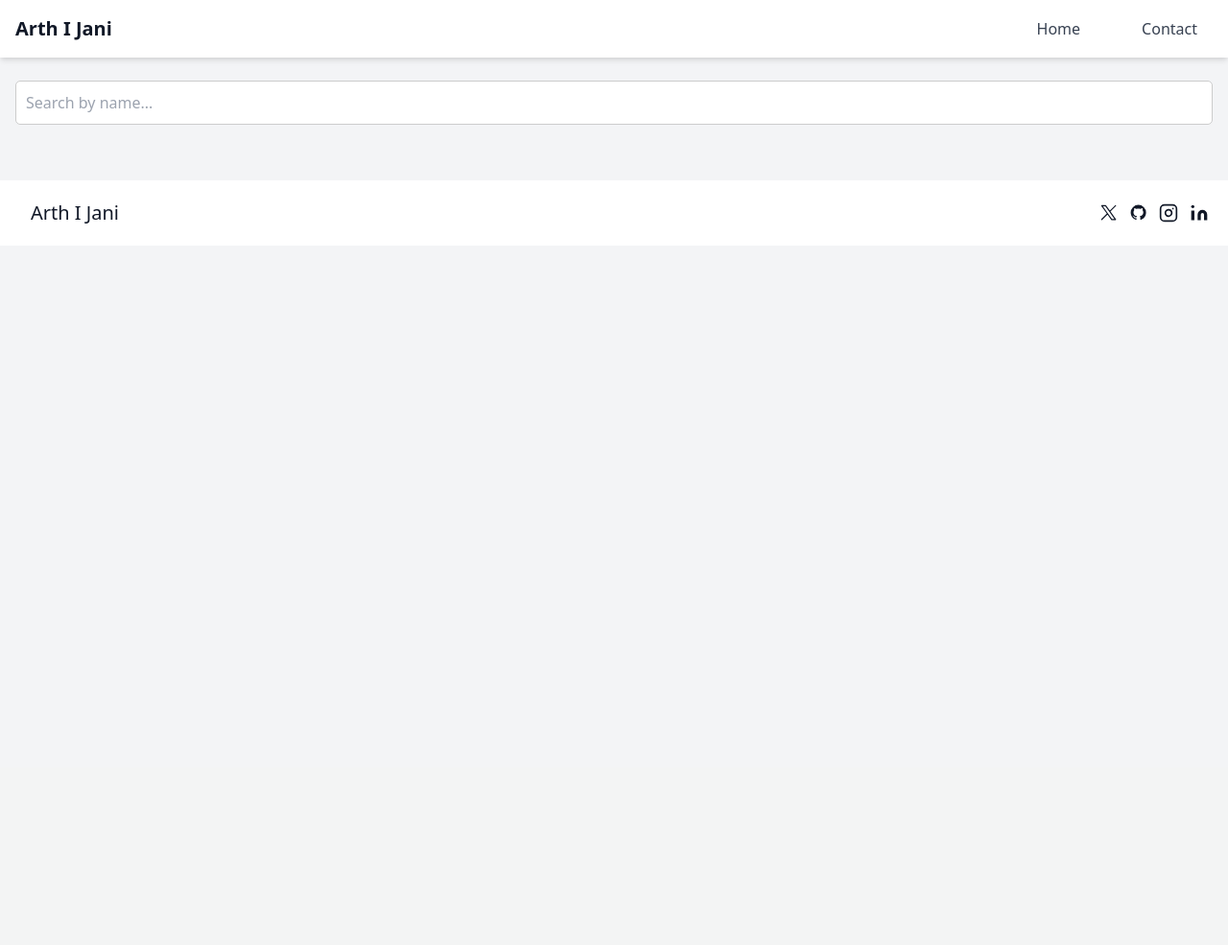
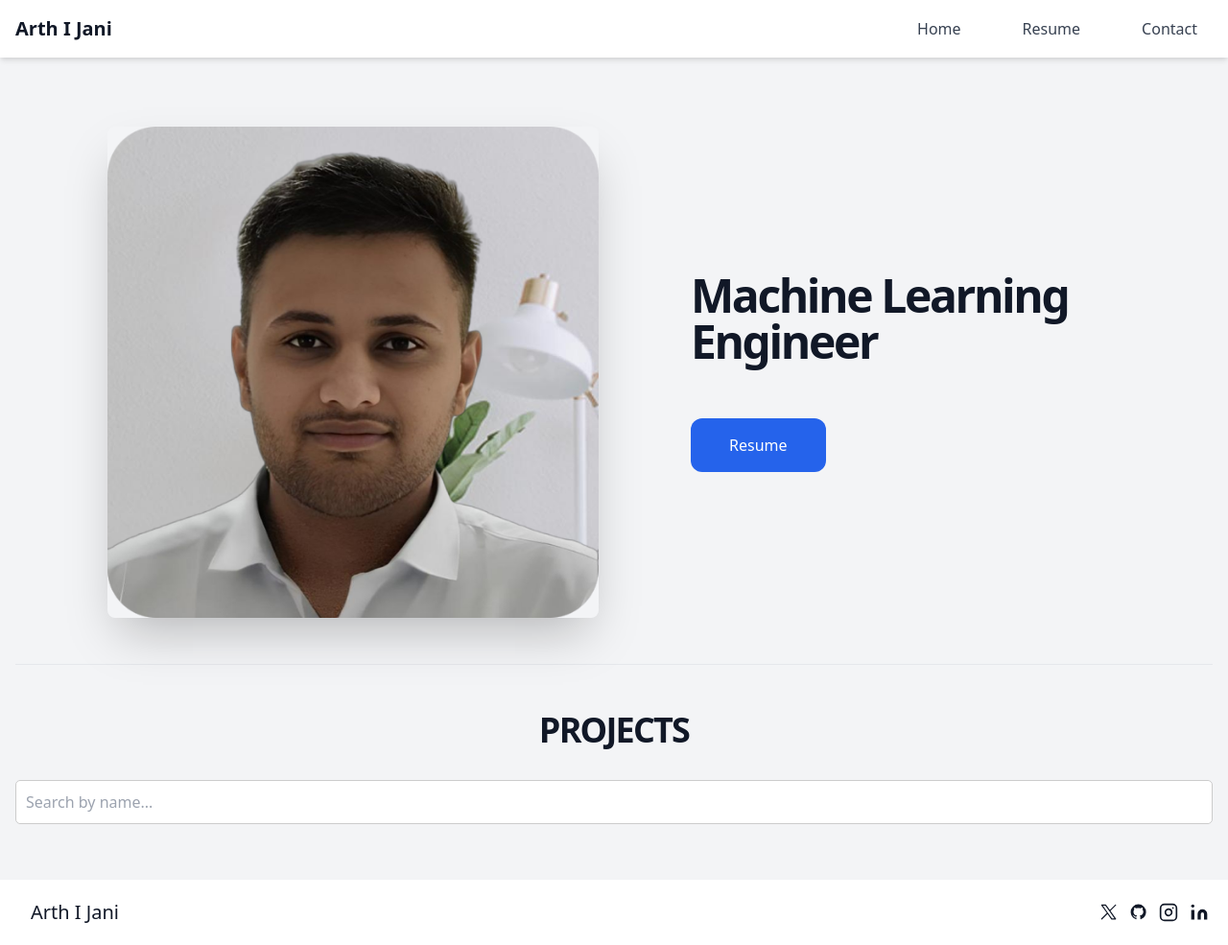
Before and after one commit to ArthIJani/Portfolio_Django, a Django app: template portfolio/main/templates/home.html in a window 1280 px wide. Shown: the whole page at 96% size. Before the commit the page ends 233 px from the top, so only its background shows below. Run offline with Django 4.2, Linux system fonts and the light colour scheme; the template is opened without the code that fills it, so the values that code supplies are empty.

Commit message:
home.html

```diff
--- a/portfolio/main/templates/base.html
+++ b/portfolio/main/templates/base.html
@@ -27,6 +27,9 @@
       <ul class="flex space-x-8">
         <li>
           <a href="/home" class="text-gray-700 hover:text-blue-600 transition duration-300 ease-in-out px-4 py-2 rounded-md font-medium">Home</a>
+        </li>
+        <li>
+          <a href="/" class="text-gray-700 hover:text-blue-600 transition duration-300 ease-in-out px-4 py-2 rounded-md font-medium">Resume</a>
         </li>
         <li>
           <a href="/contact" class="text-gray-700 hover:text-blue-600 transition duration-300 ease-in-out px-4 py-2 rounded-md font-medium">Contact</a>
--- a/portfolio/main/templates/home.html
+++ b/portfolio/main/templates/home.html
@@ -9,7 +9,42 @@
 {% endblock %}
 
 {% block content %}
+<section>
+  <div class="px-4 py-12 mx-auto max-w-8xl sm:px-6 md:px-12 lg:px-24 lg:py-15">
+    <div class="flex flex-wrap items-center mx-auto max-w-7xl">
+      <div class="w-full lg:max-w-lg lg:w-1/2 rounded-xl">
+        <div>
+          <div class="relative w-full max-w-lg">
+            <div class="absolute top-0 rounded-full bg-violet-300 -left-4 w-72 h-72 mix-blend-multiply filter blur-xl opacity-70 animate-blob"></div>
+
+            <div class="absolute rounded-full bg-fuchsia-300 -bottom-24 right-20 w-72 h-72 mix-blend-multiply filter blur-xl opacity-70 animate-blob animation-delay-4000"></div>
+            <div class="relative">
+              <img class="object-cover object-center mx-auto rounded-lg shadow-2xl" alt="hero" src="{% static 'images/arthjani.png' %}">
+            </div>
+          </div>
+        </div>
+      </div>
+      <div class="flex flex-col items-start mt-12 mb-16 text-left lg:flex-grow lg:w-1/2 lg:pl-6 xl:pl-24 md:mb-0 xl:mt-0">
+        <!-- <span class="mb-8 text-xs font-bold tracking-widest text-blue-600 uppercase"> Your tagline </span> -->
+        <h1 class="mb-8 text-4xl font-bold leading-none tracking-tighter text-neutral-600 md:text-7xl lg:text-5xl">Machine Learning Engineer</h1>
+        <!-- <p class="mb-8 text-base leading-relaxed text-left text-gray-500">Free and Premium themes, UI Kit's, templates and landing pages built with Tailwind CSS, HTML &amp; Next.js.</p> -->
+        <div class="mt-0 lg:mt-6 max-w-7xl sm:flex">
+          <div class="mt-3 rounded-lg sm:mt-0">
+            <button class="items-center block px-10 py-4 text-base font-medium text-center text-white transition duration-500 ease-in-out transform bg-blue-600 rounded-xl hover:bg-blue-700 focus:outline-none focus:ring-2 focus:ring-offset-2 focus:ring-blue-500">Resume</button>
+          </div>
+          <!-- <div class="mt-3 rounded-lg sm:mt-0 sm:ml-3">
+            <button class="items-center block px-10 py-3.5 text-base font-medium text-center text-blue-600 transition duration-500 ease-in-out transform border-2 border-white shadow-md rounded-xl focus:outline-none focus:ring-2 focus:ring-offset-2 focus:ring-gray-500">See features</button>
+          </div> -->
+        </div>
+      </div>
+
+    </div>
+  </div>
+</section>
+<hr>
+<br><br>
   <div class="mb-6">
+    <h1 class="mb-8 text-center text-4xl font-bold leading-none tracking-tighter text-neutral-600 md:text-7xl lg:text-4xl">PROJECTS</h1>
     <input type="text" id="name-search" placeholder="Search by name..." class="border border-gray-300 p-2 rounded w-full mb-4" />
     <div class="flex flex-wrap gap-2">
       {% for tag in tags %}
```
Also changed, not shown: portfolio/main/static/images/arthjani.png (added).
